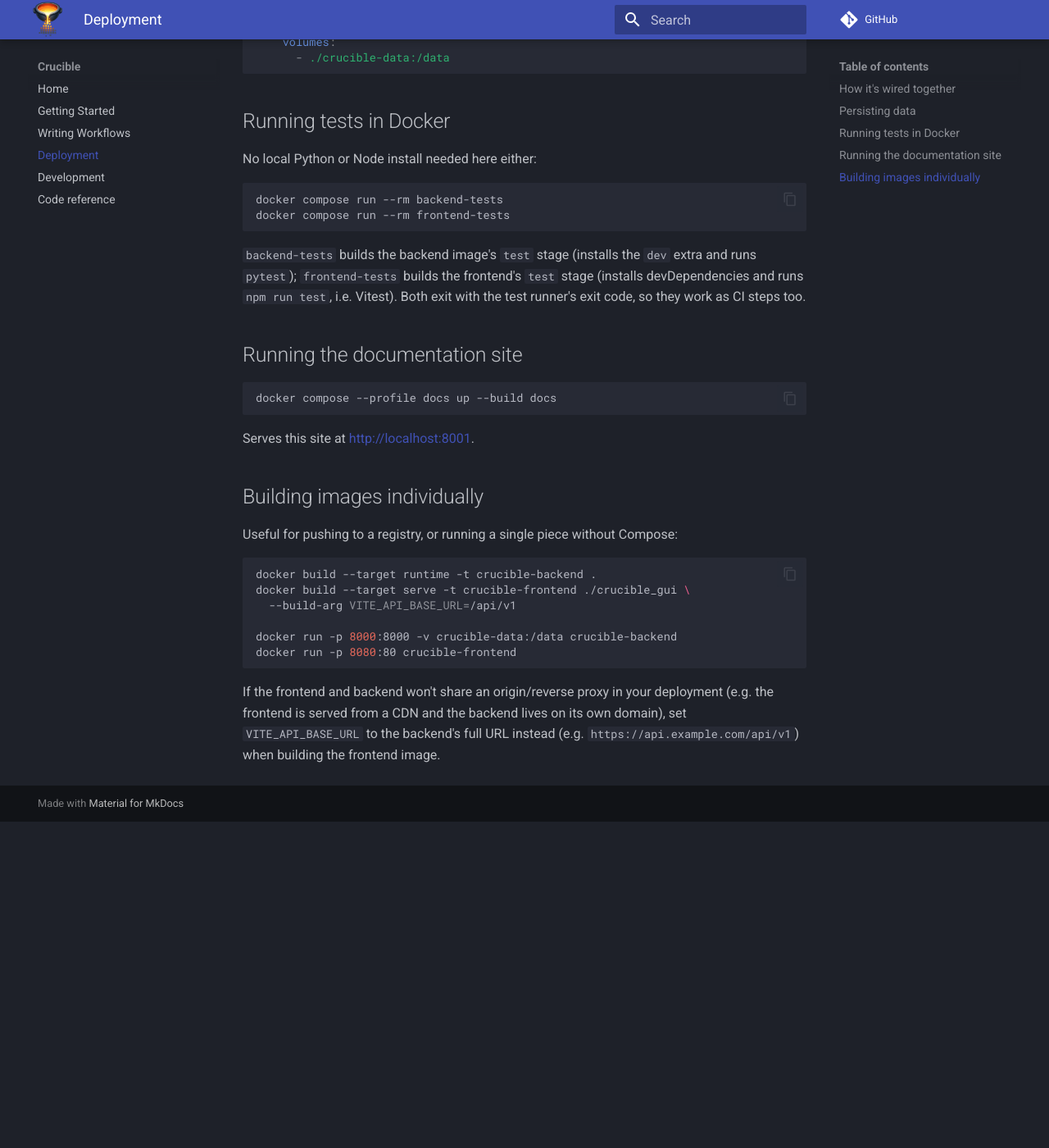
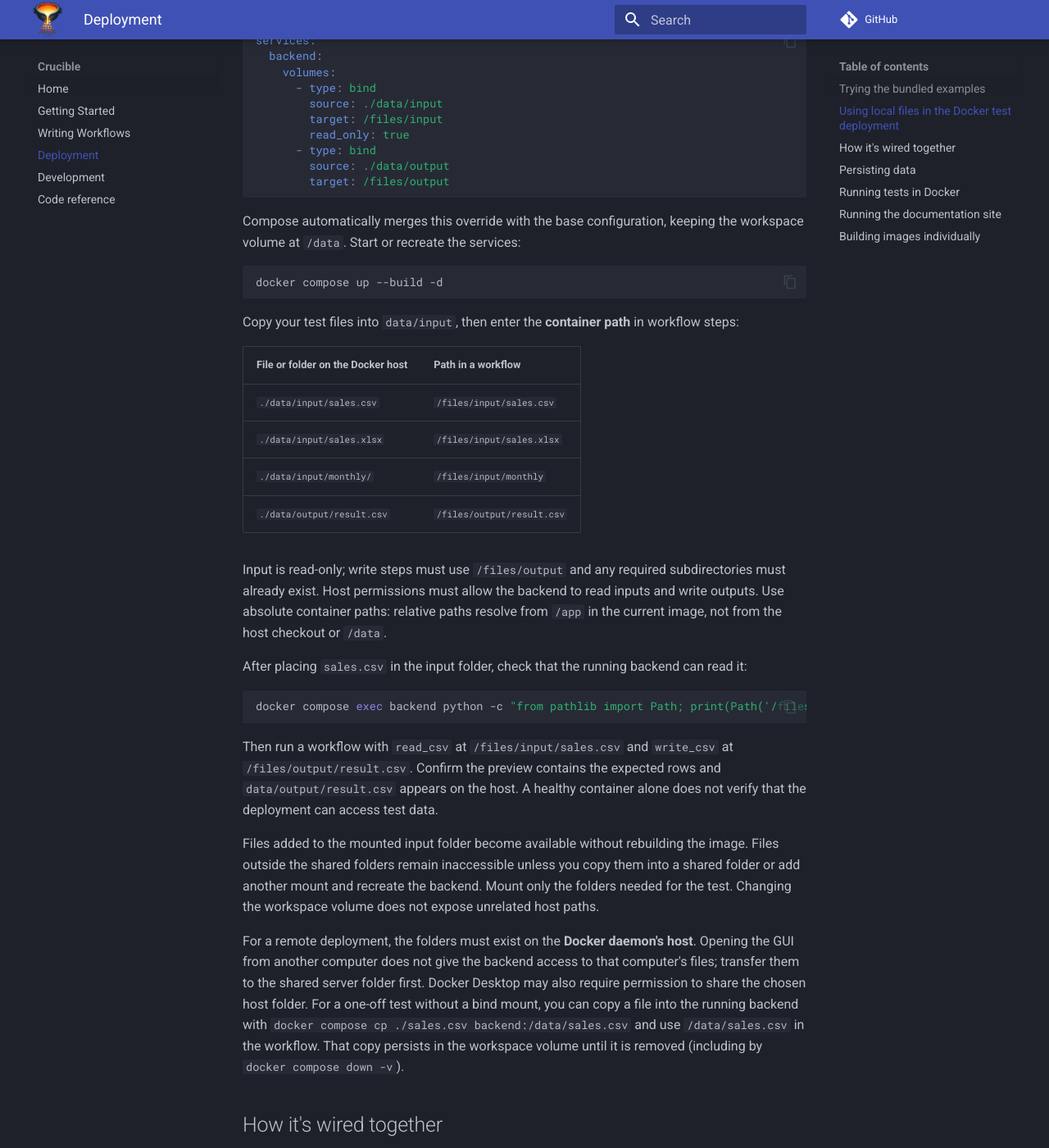
Before and after one commit to Nietaktowny/Crucible, an MkDocs documentation site: the page built from docs/deployment.md, in a window 1280 px wide and 1400 px high, scrolled down 1218 px. Shown: the whole window at 82% size. Built offline with MkDocs 1.6.1 and Material for MkDocs 9.7.7, drawn with Linux system fonts in a browser that asks for light colours; comment, search, counter and statistics services are not loaded; before the commit the page ends 2220 px from its top, so only the background shows below that; some of the changed text lies outside the part shown.

Commit message:
Add example workflows and datasets for café and stock analysis
- Introduced example workflows: `example_cafe_cleanup`, `example_cafe_summary`, and `example_stock_cleanup`.
- Added synthetic datasets: `dirty_cafe_sales.csv`, `dirty_stock.csv`, and `cafe_menu.csv`.
- Implemented a loading script to install example workflows into the Crucible workspace.
- Updated documentation to guide users on using bundled examples in Docker and locally.

````diff
--- a/docker-compose.yml
+++ b/docker-compose.yml
@@ -11,6 +11,11 @@
 # Backend:  http://localhost:8000  (interactive API docs at /docs)
 # Frontend: http://localhost:8080
 # Docs:     http://localhost:8001  (only with --profile docs)
+#
+# File access: workflow paths are resolved inside the backend container.
+# The /data volume stores workspace state; /examples exposes bundled samples.
+# For your own CSV/Excel files, add bind mounts and use container paths.
+# See docs/deployment.md#using-local-files-in-the-docker-test-deployment.
 
 services:
   backend:
@@ -22,6 +27,7 @@
       - "8000:8000"
     volumes:
       - crucible-data:/data
+      - ./examples:/examples:ro
     restart: unless-stopped
     healthcheck:
       test: ["CMD", "python", "-c", "import urllib.request; urllib.request.urlopen('http://localhost:8000/api/v1/workflows', timeout=3)"]
--- a/docs/deployment.md
+++ b/docs/deployment.md
@@ -14,6 +14,109 @@
 Stop everything with `Ctrl+C`, or `docker compose down`. Add `-v` to also
 delete the named volume holding workflows/run history
 (`docker compose down -v`).
+
+## Trying the bundled examples
+
+The repository includes three small synthetic CSV datasets and three
+workflows: café sales cleanup, a category sales summary, and stock cleanup.
+After starting Compose, load editable copies into the workspace:
+
+```bash
+docker compose exec backend python /examples/load.py
+```
+
+Refresh the GUI workflow list and open an `example_` workflow. Samples are
+mounted read-only at `/examples`; workflow copies and exports live in the
+persistent workspace at `/data`. Existing workflow names are skipped when
+loading again, preserving edits. See the
+[playground walkthrough](https://github.com/Nietaktowny/Crucible/tree/main/examples)
+for the expected results, exercises, export retrieval and local setup.
+
+## Using local files in the Docker test deployment
+
+**Workflow file paths are resolved by the backend inside its container.**
+The default Compose deployment mounts the workspace volume at `/data` and
+the repository's bundled samples at `/examples`; other files on your computer
+are not exposed. Entering a
+host path in the GUI does not transfer the file, and Crucible currently has
+no browser file-upload endpoint. The same constraint applies when inspecting
+Excel sheet names, previewing data, running workflows and writing exports.
+This is a file-sharing requirement of the test deployment: prepare the
+backend's inputs and outputs before testing workflows.
+
+For local testing, share dedicated input and output folders using
+[Docker bind mounts](https://docs.docker.com/engine/storage/bind-mounts/).
+From the repository root, create the folders:
+
+```bash
+mkdir -p data/input data/output
+```
+
+Create `docker-compose.override.yml` beside `docker-compose.yml` (or add
+these mounts to your existing override):
+
+```yaml
+services:
+  backend:
+    volumes:
+      - type: bind
+        source: ./data/input
+        target: /files/input
+        read_only: true
+      - type: bind
+        source: ./data/output
+        target: /files/output
+```
+
+Compose automatically merges this override with the base configuration,
+keeping the workspace volume at `/data`. Start or recreate the services:
+
+```bash
+docker compose up --build -d
+```
+
+Copy your test files into `data/input`, then enter the **container path**
+in workflow steps:
+
+| File or folder on the Docker host | Path in a workflow |
+| --- | --- |
+| `./data/input/sales.csv` | `/files/input/sales.csv` |
+| `./data/input/sales.xlsx` | `/files/input/sales.xlsx` |
+| `./data/input/monthly/` | `/files/input/monthly` |
+| `./data/output/result.csv` | `/files/output/result.csv` |
+
+Input is read-only; write steps must use `/files/output` and any required
+subdirectories must already exist. Host permissions must allow the backend
+to read inputs and write outputs. Use absolute container paths: relative
+paths resolve from `/app` in the current image, not from the host checkout
+or `/data`.
+
+After placing `sales.csv` in the input folder, check that the running
+backend can read it:
+
+```bash
+docker compose exec backend python -c "from pathlib import Path; print(Path('/files/input/sales.csv').open('rb').read(100))"
+```
+
+Then run a workflow with `read_csv` at `/files/input/sales.csv` and
+`write_csv` at `/files/output/result.csv`. Confirm the preview contains the
+expected rows and `data/output/result.csv` appears on the host. A healthy
+container alone does not verify that the deployment can access test data.
+
+Files added to the mounted input folder become available without rebuilding
+the image. Files outside the shared folders remain inaccessible unless you
+copy them into a shared folder or add another mount and recreate the
+backend. Mount only the folders needed for the test. Changing the workspace
+volume does not expose unrelated host paths.
+
+For a remote deployment, the folders must exist on the **Docker daemon's
+host**. Opening the GUI from another computer does not give the backend
+access to that computer's files; transfer them to the shared server folder
+first. Docker Desktop may also require permission to share the chosen host
+folder. For a one-off test without a bind mount, you can copy a file into
+the running backend with `docker compose cp ./sales.csv backend:/data/sales.csv`
+and use `/data/sales.csv` in the workflow. That copy persists in the workspace
+volume until it is removed (including by `docker compose down -v`).
 
 ## How it's wired together
 
````
Also changed, not shown: README.md (+14 -0 lines), examples/README.md (added, +70 -0 lines), 11 other files.
